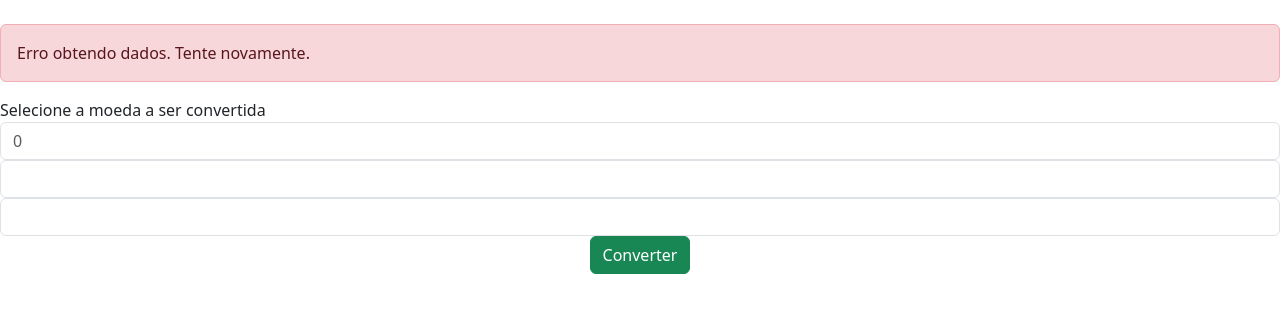
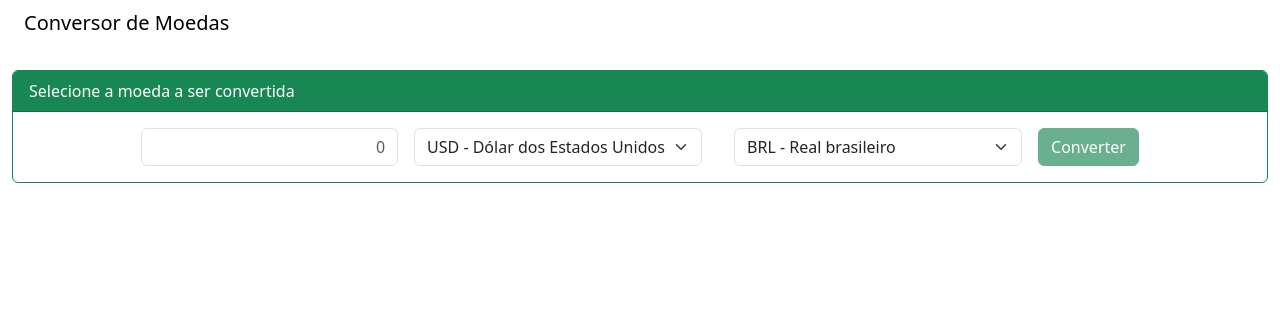
Before and after one commit to douggo/angular-19, an Angular app in the folder conversor-moedas/: page / in a window 1280 px wide. Shown: the top 312 px of the page. Built offline with nearby package versions, Linux system fonts and the light colour scheme.

Commit message:
Added values to show

```diff
--- a/conversor-moedas/src/app/app.component.html
+++ b/conversor-moedas/src/app/app.component.html
@@ -1 +1,12 @@
-<app-conversor></app-conversor>
+<div class="container-fluid">
+	<nav class="navbar navbar-default">
+	  <div class="container-fluid">
+	    <div class="navbar-header">
+	      <a class="navbar-brand" href="#">
+	        {{ title }}
+	      </a>
+	    </div>
+	  </div>
+	</nav>
+    <app-conversor></app-conversor>
+</div>
--- a/conversor-moedas/src/app/app.component.ts
+++ b/conversor-moedas/src/app/app.component.ts
@@ -6,5 +6,5 @@ import { Component } from '@angular/core';
   styleUrl: './app.component.css'
 })
 export class AppComponent {
-  title = 'conversor-moedas';
+  title = 'Conversor de Moedas';
 }
--- a/conversor-moedas/src/app/conversor/components/conversor.component.html
+++ b/conversor-moedas/src/app/conversor/components/conversor.component.html
@@ -1,40 +1,57 @@
 <br />
-<div class="alert alert-danger"
-	role="alert">
+<div class="alert alert-danger" role="alert" *ngIf="possuiErro">
 	Erro obtendo dados. Tente novamente.
 </div>
-<div class="panel panel-success">
-	<div class="panel-heading">
+<div class="card border-success">
+	<div class="card-header bg-success text-white">
 		Selecione a moeda a ser convertida
 	</div>
-	<div class="panel-body text-center">
-	  <form class="form-inline">
+	<div class="card-body text-center">
+	  <form class="row g-3 justify-content-center" #conversaoForm="ngForm">
+		<div class="col-auto">
 			<input
 				type="text"
 				name="valor"
-			class="form-control text-right"
+				class="form-control text-end"
 				placeholder="0"
+				[(ngModel)]="conversao.valor"
 				required>
+		</div>
+		<div class="col-auto">
 			<select
 				name="moedaDe"
-			class="form-control"
+				class="form-select"
+				[(ngModel)]="conversao.moedaDe"
 				required>
-			<option>
+				<option *ngFor="let moeda of moedas" [value]="moeda.sigla">
+					{{ moeda.sigla }} - {{ moeda.descricao }}
 				</option>
 			</select>
-		<span class="glyphicon glyphicon-arrow-right"
-			aria-hidden="true"></span>
+		</div>
+		<div class="col-auto">
+			<i class="bi bi-arrow-right" aria-hidden="true"></i>
+		</div>
+		<div class="col-auto">
 			<select
 				name="moedaPara"
-			class="form-control"
+				class="form-select"
+				[(ngModel)]="conversao.moedaPara"
 				required>
-			<option>
+				<option *ngFor="let moeda of moedas" [value]="moeda.sigla">
+					{{ moeda.sigla }} - {{ moeda.descricao }}
 				</option>
 			</select>
+		</div>
+		<div class="col-auto">
 			<input
 				type="submit"
 				value="Converter"
-			class="btn btn-success">
+				class="btn btn-success"
+				data-toggle="modal"
+				data-target="#modalCotacao"
+				(click)="converter()"
+				[disabled]="!conversaoForm.form.valid">
+		</div>
 	  </form>
 	 </div>
 </div>
--- a/conversor-moedas/src/app/conversor/components/conversor.component.ts
+++ b/conversor-moedas/src/app/conversor/components/conversor.component.ts
@@ -1,10 +1,40 @@
-import { Component } from '@angular/core';
+import { Component, OnInit, ViewChild } from '@angular/core';
+import { ConversorService, MoedaService } from '../shared/services';
+import { Conversao, ConversaoResponse, Moeda } from '../shared/models';
+import { NgForm } from '@angular/forms';
 
 @Component({
   selector: 'app-conversor',
   templateUrl: './conversor.component.html',
   styleUrl: './conversor.component.css'
 })
-export class ConversorComponent {
+export class ConversorComponent implements OnInit {
+
+  public moedas: Moeda[];
+  public conversao: Conversao;
+  public possuiErro: boolean;
+  public conversaoResponse: ConversaoResponse;
+
+  @ViewChild("conversaoForm", { static: true }) conversaoForm: NgForm;
+
+  constructor(
+    private moedaService: MoedaService,
+    private conversorService: ConversorService
+  ) {}
+
+  public ngOnInit(): void {
+    this.moedas = this.moedaService.listarTodas();
+    this.init();
+  }
+
+  public init(): void {
+    this.conversao = new Conversao('USD', 'BRL', null);
+  }
+
+  public converter(): void {
+    if (this.conversaoForm.form.valid) {
+      alert('Convertendo: '.concat(JSON.stringify(this.conversao)));
+    }
+  }
 
 }
--- a/conversor-moedas/src/app/conversor/conversor.module.ts
+++ b/conversor-moedas/src/app/conversor/conversor.module.ts
@@ -3,13 +3,15 @@ import { CommonModule } from '@angular/common';
 
 import { ConversorComponent } from './components/conversor.component';
 import { ConversorService, MoedaService } from './shared/services';
+import { FormsModule } from '@angular/forms';
 
 @NgModule({
   declarations: [
     ConversorComponent
   ],
   imports: [
-    CommonModule
+    CommonModule,
+    FormsModule
   ],
   exports: [
     ConversorComponent
```
Lines whose indentation alone changed are shown as unchanged.
